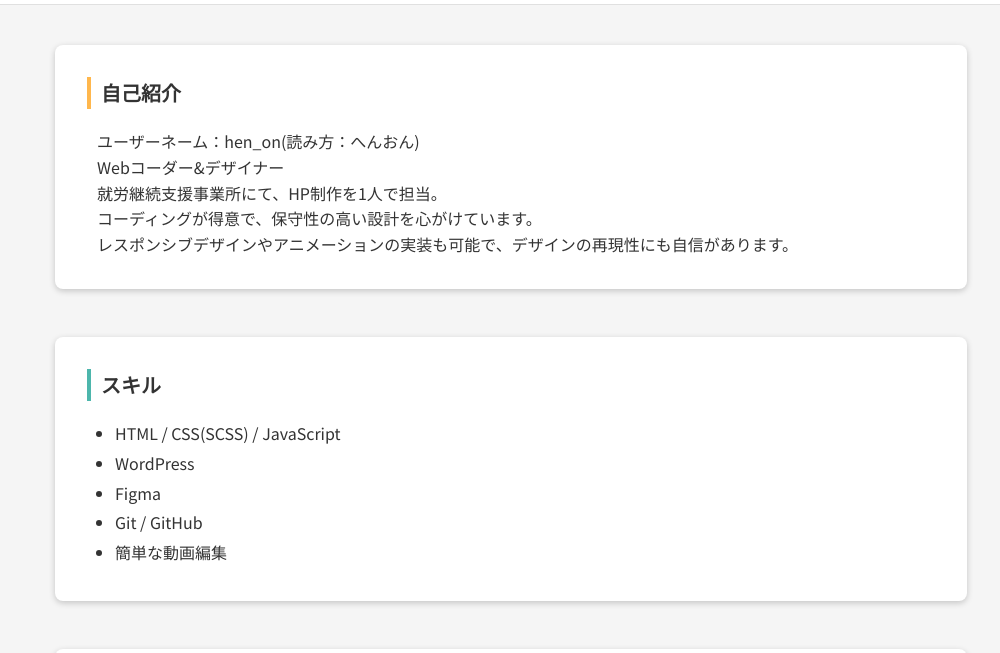
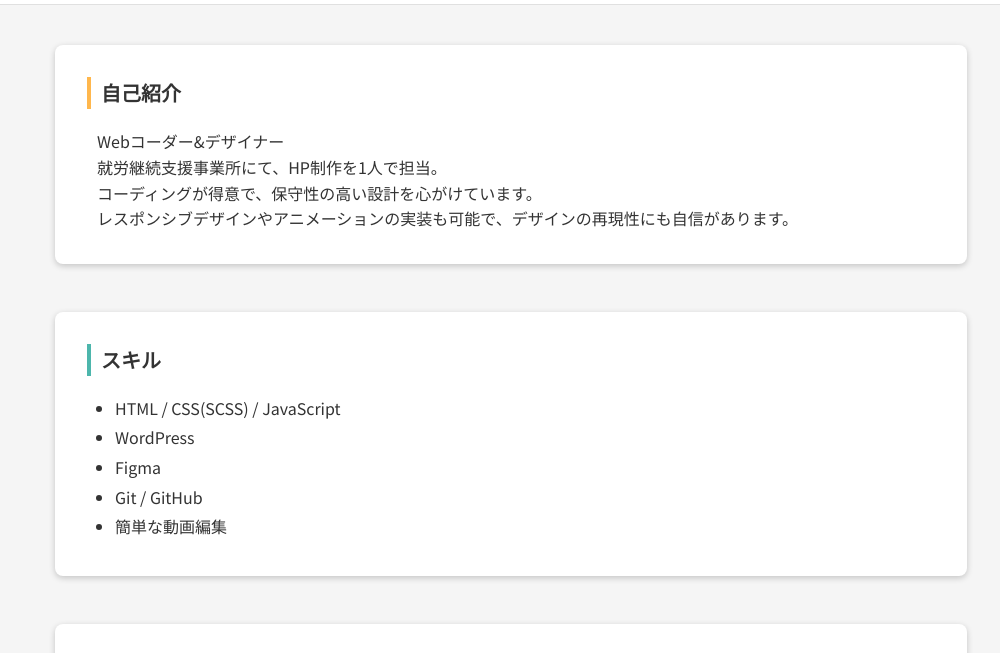
Before and after one commit to henon3537/henon3537.github.io, a plain HTML site: page index.html in a window 1280 px wide. Shown: the part 82-735 px from the top of the page, without its empty margins (129-1129 px from the left). Drawn offline with Linux system fonts and the light colour scheme.

Commit message:
feat: 自己紹介欄からユーザーネーム削除

```diff
--- a/index.html
+++ b/index.html
@@ -17,7 +17,6 @@
         <section class="introduction">
             <h2 class="introduction__title">自己紹介</h2>
                 <p class="introduction__text">
-                    ユーザーネーム：hen_on(読み方：へんおん)<br>
                     Webコーダー&デザイナー<br>
                     就労継続支援事業所にて、HP制作を1人で担当。<br>
                     コーディングが得意で、保守性の高い設計を心がけています。<br>
```
